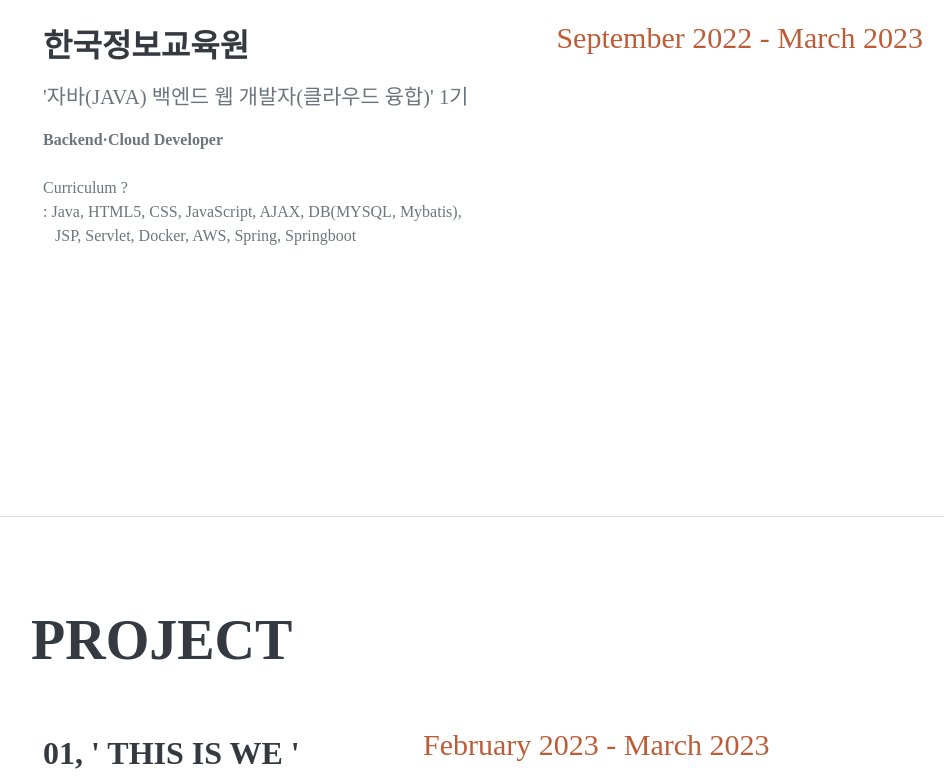
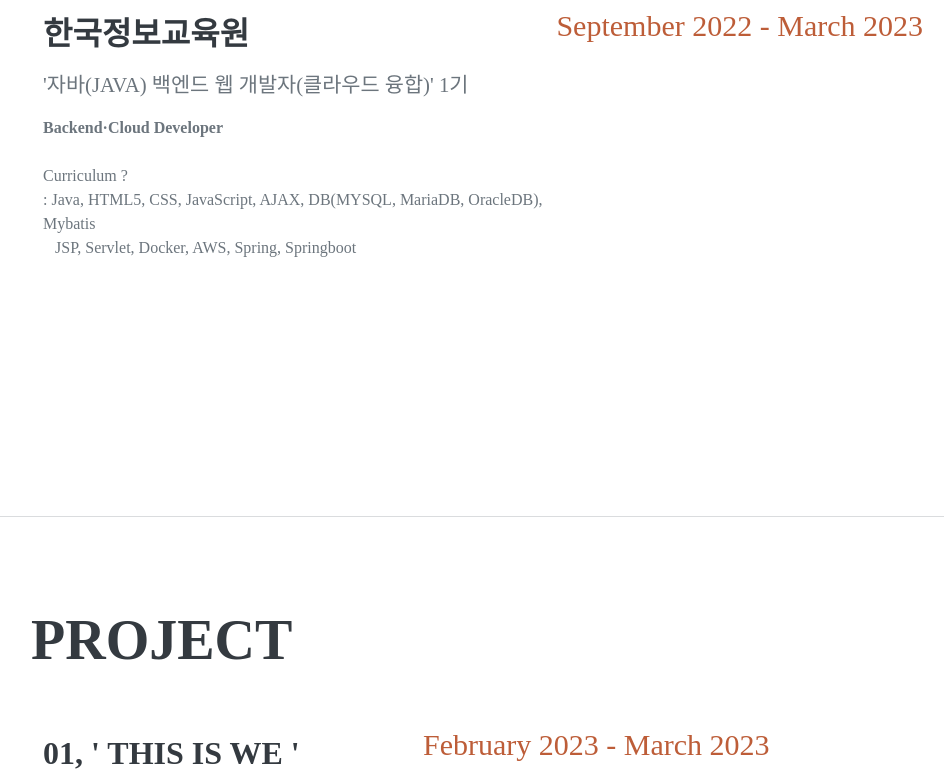
Before and after one commit to naromII/na_portfolio, a plain HTML site: page index.html in a window 1280 px wide. Shown: the part 1085-1863 px from the top of the page, without its empty margins (299-1243 px from the left). Drawn offline with nearby package versions, Linux system fonts and the light colour scheme.

Commit message:
mybatis modify

```diff
--- a/index.html
+++ b/index.html
@@ -75,7 +75,7 @@
                             <div class="subheading mb-3">'자바(JAVA) 백엔드 웹 개발자(클라우드 융합)' 1기</div>
                             <div class="intr">Backend·Cloud Developer</div><br>
                             <div>Curriculum ?</div>
-                            <div>: Java, HTML5, CSS, JavaScript, AJAX, DB(MYSQL, Mybatis),</div>
+                            <div>: Java, HTML5, CSS, JavaScript, AJAX, DB(MYSQL, MariaDB, OracleDB), Mybatis</div>
                             <div>&nbsp;&nbsp;&nbsp;JSP, Servlet, Docker, AWS, Spring, Springboot</div><br>
                         </div>
                         <div class="flex-shrink-0"><span class="text-primary">September 2022 - March 2023</span></div>
@@ -179,7 +179,7 @@
                         </li>
                         <li>
                             <span class="fa-li"><i class="fas fa-check"></i></span>
-                            Mysql, Mybatis, Oracle
+                            Mysql, MariaDB, OracleDB
                         </li>
                         <li>
                             <span class="fa-li"><i class="fas fa-check"></i></span>
```
